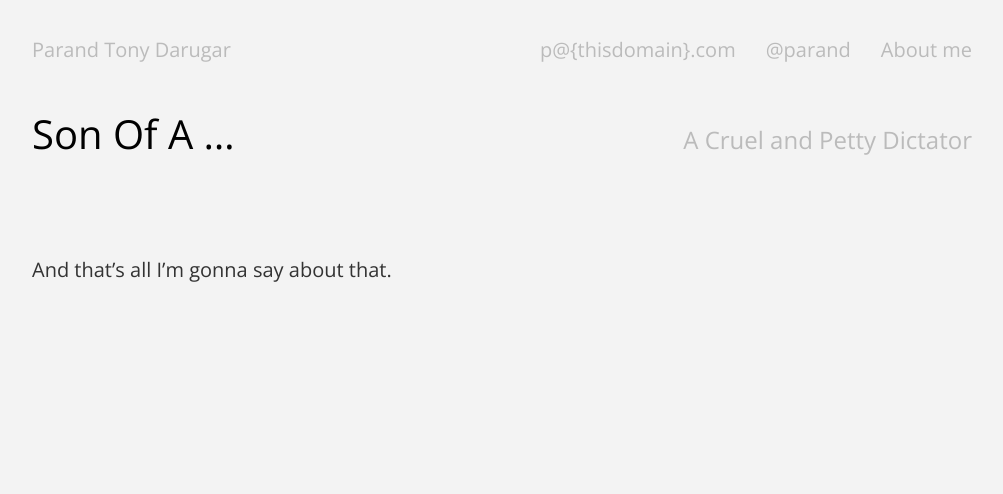
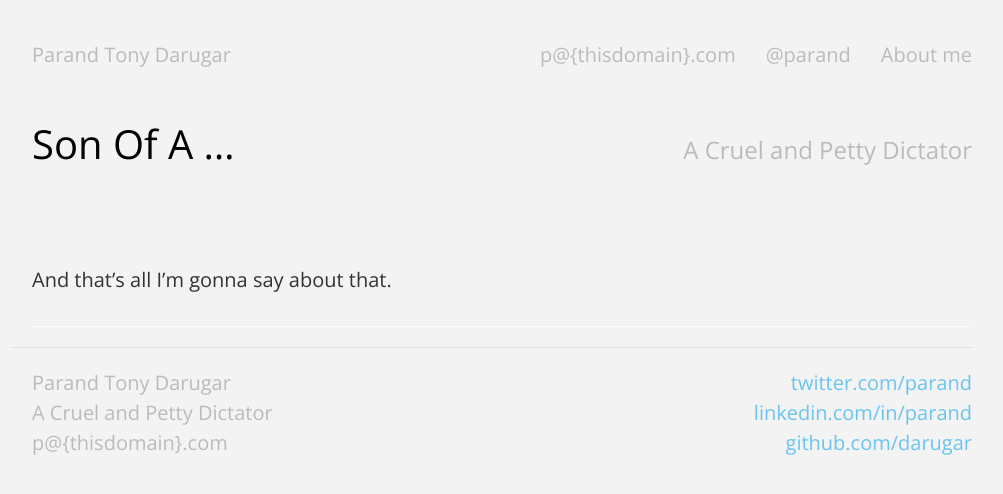
Before and after one commit to darugar/darugar.github.io, a Jekyll site: the page built from _posts/2008-05-03-son-of-a.markdown, in a window 1280 px wide. Shown: the top 494 px of the page, without its empty margins (138-1141 px from the left). Built offline with Jekyll 4.4.1, drawn with Linux system fonts in a browser that asks for light colours; some web fonts are replaced.

Commit message:
Layout changes, CNAME

```diff
--- /dev/null
+++ b/CNAME
@@ -0,0 +1 @@
+parand.com
--- a/_layouts/default.html
+++ b/_layouts/default.html
@@ -38,9 +38,9 @@
               </div>
               <div class="contact">
                 <p>
-                  <a href="http://github.com/darugar/">github.com/darugar</a><br />
                   <a href="http://twitter.com/parand/">twitter.com/parand</a><br />
                   <a href="http://linkedin.com/in/parand/">linkedin.com/in/parand</a><br />
+                  <a href="http://github.com/darugar/">github.com/darugar</a><br />
                 </p>
               </div>
             </div>
--- a/_layouts/parand.html
+++ b/_layouts/parand.html
@@ -58,6 +58,24 @@
         <div class="span3 title-details text-right">November 16th, 2013</div>
     </div -->
 
+    <hr>
+    <div class="row footer">
+        <div class="span6">
+            Parand Tony Darugar<br />
+            A Cruel and Petty Dictator<br />
+            p@{thisdomain}.com
+        </div>
+        <div class="span6 tright">
+            <a href="http://twitter.com/parand/">twitter.com/parand</a><br />
+            <a href="http://linkedin.com/in/parand/">linkedin.com/in/parand</a><br />
+            <a href="http://github.com/darugar/">github.com/darugar</a><br />
+        </div>
+    </div>
+
+    <div class="row">
+        <div class="span12">&nbsp;</div>
+    </div>
+
 </div>
 
 </body>
--- a/css/parand.css
+++ b/css/parand.css
@@ -2,6 +2,7 @@ body {
     background-color: #f3f3f3;
     font-family: 'Open Sans', sans-serif;
     font-size: 20px;
+    line-height: 1.5;
 }
 
 .right  { float: right; }
@@ -34,3 +35,6 @@ p { line-height: 1.5; padding-top: 25px; }
 }
 
 .signature { font-family: "Italianno", cursive; font-size: 30px; padding-bottom: 60px; padding-top: 30px; }
+
+.footer { font-size: 20px; color: #bbb; border-top: 1px solid #ddd; padding-top: 20px; }
+.footer a { color: #69C4F1; }
```
Also changed, not shown: 3 other files.
